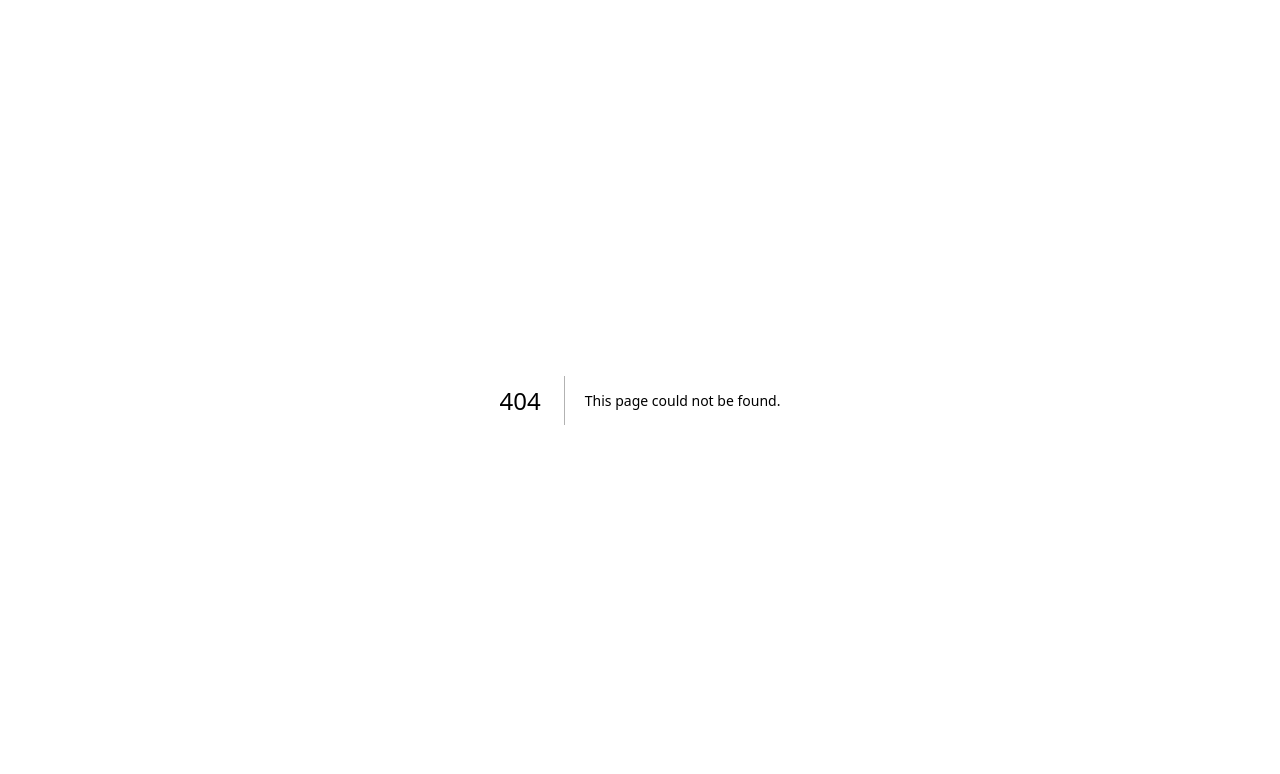
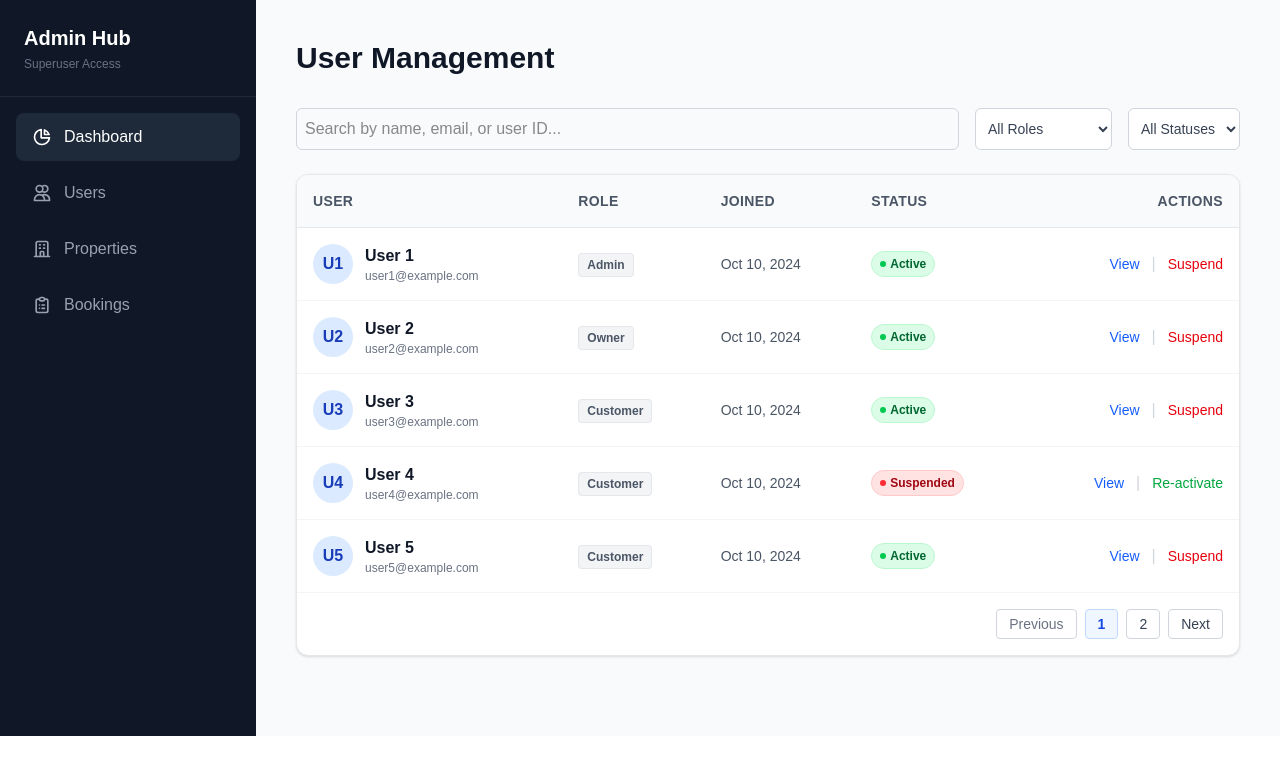
Before and after one commit to samarpansarkar/BookMyStay, a Next.js app in the folder next-bookmystay/: page /admin/users in a window 1280 px wide. Before the commit this address had no page. Shown: the top 774 px of the page. Built offline with nearby package versions, Linux system fonts and the light colour scheme.

Commit message:
Add: admin users.

```diff
--- /dev/null
+++ b/next-bookmystay/src/app/admin/users/page.jsx
@@ -0,0 +1,119 @@
+export default function AdminUsersPage() {
+  return (
+    <div className='p-6 md:p-10 max-w-7xl mx-auto'>
+      <h1 className='text-3xl font-bold text-gray-900 mb-8'>User Management</h1>
+
+      {/* Global User Search & Filters */}
+      <div className='flex flex-col md:flex-row gap-4 mb-6'>
+        <div className='flex-1'>
+          <input
+            type='text'
+            placeholder='Search by name, email, or user ID...'
+            className='w-full p-2 border border-gray-300 rounded-md focus:ring-2 focus:ring-blue-500 outline-none'
+          />
+        </div>
+        <select className='border border-gray-300 rounded-md p-2 text-sm text-gray-700 bg-white'>
+          <option value=''>All Roles</option>
+          <option value='customer'>Customer</option>
+          <option value='owner'>Property Owner</option>
+          <option value='admin'>Admin</option>
+        </select>
+        <select className='border border-gray-300 rounded-md p-2 text-sm text-gray-700 bg-white'>
+          <option value=''>All Statuses</option>
+          <option value='active'>Active</option>
+          <option value='suspended'>Suspended</option>
+        </select>
+      </div>
+
+      <div className='bg-white rounded-xl shadow-sm border border-gray-200 overflow-hidden'>
+        <div className='overflow-x-auto'>
+          <table className='w-full text-left border-collapse'>
+            <thead>
+              <tr className='bg-gray-50 border-b border-gray-200 text-gray-600 text-sm uppercase tracking-wide'>
+                <th className='p-4 font-bold'>User</th>
+                <th className='p-4 font-bold'>Role</th>
+                <th className='p-4 font-bold'>Joined</th>
+                <th className='p-4 font-bold'>Status</th>
+                <th className='p-4 font-bold text-right'>Actions</th>
+              </tr>
+            </thead>
+            <tbody className='divide-y divide-gray-100'>
+              {/* Logic: Map through all users */}
+              {[1, 2, 3, 4, 5].map((item) => (
+                <tr key={item} className='hover:bg-gray-50 transition'>
+                  <td className='p-4 flex items-center gap-3'>
+                    <div className='w-10 h-10 rounded-full bg-blue-100 flex items-center justify-center text-blue-800 font-bold shrink-0'>
+                      U{item}
+                    </div>
+                    <div>
+                      <p className='font-bold text-gray-900'>User {item}</p>
+                      <p className='text-xs text-gray-500'>
+                        user{item}@example.com
+                      </p>
+                    </div>
+                  </td>
+                  <td className='p-4'>
+                    <span className='bg-gray-100 text-gray-600 border border-gray-200 text-xs font-bold px-2 py-1 rounded'>
+                      {item === 1 ? "Admin" : item === 2 ? "Owner" : "Customer"}
+                    </span>
+                  </td>
+                  <td className='p-4 text-sm text-gray-600'>Oct 10, 2024</td>
+                  <td className='p-4'>
+                    {item !== 4 ? (
+                      <span className='bg-green-100 text-green-800 border border-green-200 text-xs font-bold px-2 py-1 rounded-full flex w-fit items-center gap-1'>
+                        <span className='w-1.5 h-1.5 rounded-full bg-green-500 inline-block'></span>{" "}
+                        Active
+                      </span>
+                    ) : (
+                      <span className='bg-red-100 text-red-800 border border-red-200 text-xs font-bold px-2 py-1 rounded-full flex w-fit items-center gap-1'>
+                        <span className='w-1.5 h-1.5 rounded-full bg-red-500 inline-block'></span>{" "}
+                        Suspended
+                      </span>
+                    )}
+                  </td>
+                  <td className='p-4 text-right'>
+                    <div className='flex justify-end gap-3'>
+                      <button className='text-blue-600 hover:text-blue-800 font-medium text-sm'>
+                        View
+                      </button>
+                      <span className='text-gray-300'>|</span>
+                      {item !== 4 ? (
+                        <button className='text-red-600 hover:text-red-800 font-medium text-sm'>
+                          Suspend
+                        </button>
+                      ) : (
+                        <button className='text-green-600 hover:text-green-800 font-medium text-sm'>
+                          Re-activate
+                        </button>
+                      )}
+                    </div>
+                  </td>
+                </tr>
+              ))}
+            </tbody>
+          </table>
+        </div>
+
+        <div className='p-4 border-t border-gray-100 flex justify-end'>
+          {/* Pagination */}
+          <div className='flex gap-2 text-sm'>
+            <button
+              className='px-3 py-1 border border-gray-300 rounded text-gray-500'
+              disabled>
+              Previous
+            </button>
+            <button className='px-3 py-1 bg-blue-50 border border-blue-200 rounded text-blue-700 font-bold'>
+              1
+            </button>
+            <button className='px-3 py-1 border border-gray-300 rounded text-gray-700 hover:bg-gray-50'>
+              2
+            </button>
+            <button className='px-3 py-1 border border-gray-300 rounded text-gray-700 hover:bg-gray-50'>
+              Next
+            </button>
+          </div>
+        </div>
+      </div>
+    </div>
+  );
+}
```
